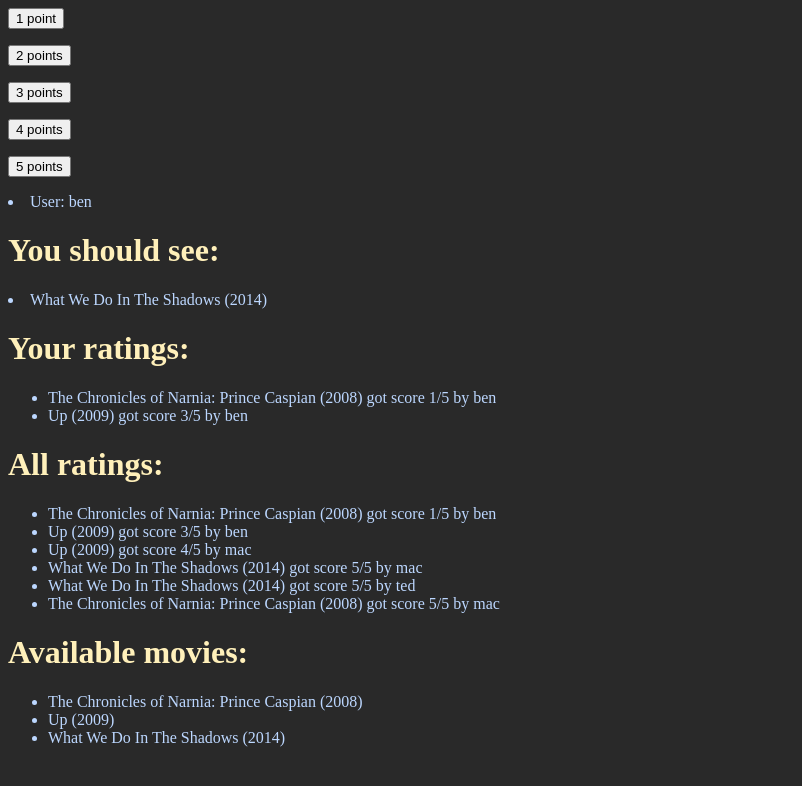
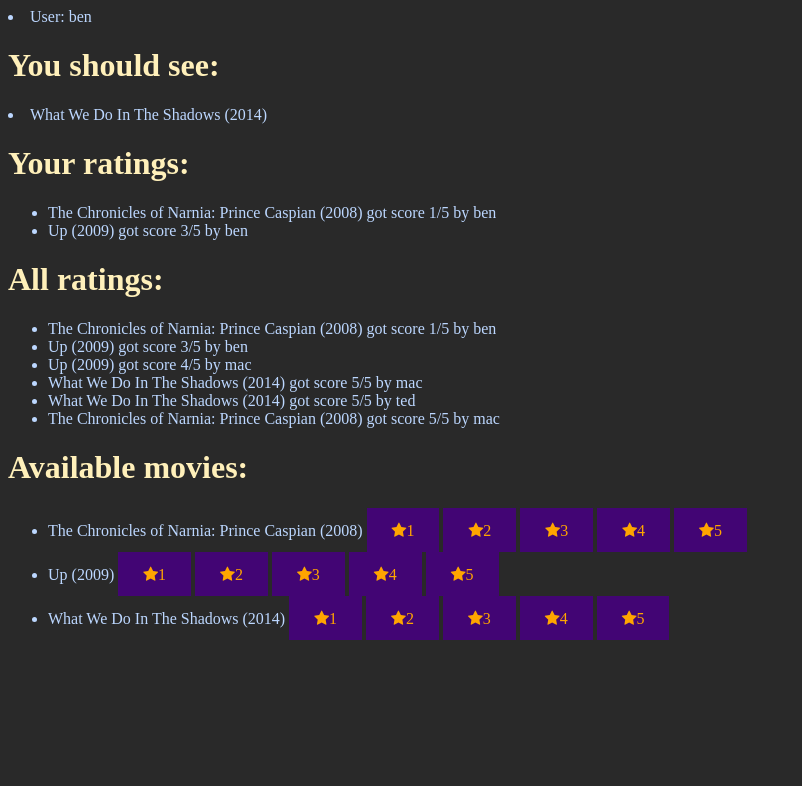
Before and after one commit to benjaminleon/advicer, a Django app: page /polls/ in a window 1280 px wide. Shown: the top 786 px of the page, without its empty margins (0-802 px from the left). Run offline with Django 3.2, Linux system fonts and the light colour scheme; a user stored in the database is signed in; data comes from the database, SQL or seed files in the repository; both versions use the stored data as it was after the commit.

Commit message:
Replace form with button and play around with star shape for updating rating

```diff
--- a/polls/templates/polls/index.html
+++ b/polls/templates/polls/index.html
@@ -1,31 +1,13 @@
 {% load static %}
 
 <link rel="stylesheet" type="text/css" href="{% static 'polls/style.css' %}">
-
-<form action="{% url 'polls:my_view' 1 %}" method="post">
-{% csrf_token %}
-<input type="submit" value="1 point">
-</form>
-
-<form action="{% url 'polls:my_view' 2 %}" method="post">
-{% csrf_token %}
-<input type="submit" value="2 points">
-</form>
-
-<form action="{% url 'polls:my_view' 3 %}" method="post">
-{% csrf_token %}
-<input type="submit" value="3 points">
-</form>
-
-<form action="{% url 'polls:my_view' 4 %}" method="post">
-{% csrf_token %}
-<input type="submit" value="4 points">
-</form>
-
-<form action="{% url 'polls:my_view' 5 %}" method="post">
-{% csrf_token %}
-<input type="submit" value="5 points">
-</form>
+<!-- Font Awesome Icon Library -->
+<link rel="stylesheet" href="https://cdnjs.cloudflare.com/ajax/libs/font-awesome/4.7.0/css/font-awesome.min.css">
+<style>
+.checked {
+  color: orange;
+}
+</style>
 
 {% if user.is_authenticated %}
     <li>User: {{ user.get_username }}</li>
@@ -62,7 +44,13 @@
     {% if movies %}
         <ul>
             {% for movie in movies %}
-                <li>{{ movie }}</li>
+                <li>{{ movie }}
+                    {% for score in choosable_scores %}
+                    <a href="{% url 'polls:update_rating' score %}">
+                            <span class="fa fa-star checked"{{ score }}</span>{{ score }}</span>
+                    </a>
+                    {% endfor %}
+                </li>
             {% endfor %}
         </ul>
     {% else %}
--- a/polls/urls.py
+++ b/polls/urls.py
@@ -4,7 +4,7 @@
 app_name = 'polls'  # Namespacing
 urlpatterns = [
     path('', views.index, name='index'),
-    path('vote/<int:new_rating>', views.my_view, name='my_view'),
+    path('vote/<int:new_rating>', views.UpdateRating, name='update_rating'),
     path('<int:pk>/', views.DetailView.as_view(), name='detail'),
     path('<int:pk>/results/', views.ResultsView.as_view(), name='results'),
     path('<int:question_id>/vote/', views.vote, name='vote'),
--- a/polls/views.py
+++ b/polls/views.py
@@ -30,10 +30,12 @@
     current_user_name = request.user.get_username()
     recommendations = getRecommendations(current_user_name, users_and_ratings)
 
+    choosable_scores = [1, 2, 3, 4, 5]
     context = {
         'movies': Movie.objects.all(),
         'ratings': Rating.objects.all(),
         'recommendations': recommendations,
+        'choosable_scores': choosable_scores,
     }
 
     return render(request, 'polls/index.html', context)
@@ -55,7 +57,7 @@
     template_name = 'polls/results.html'
 
 
-def my_view(request, new_rating):
+def UpdateRating(request, new_rating):
     ratings = list(Rating.objects.filter(user = request.user, movie = 5))
     print("\n")
     for rating in ratings:
```
Also changed, not shown: db.sqlite3.
